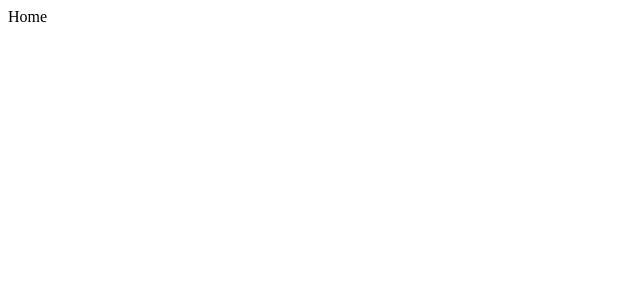
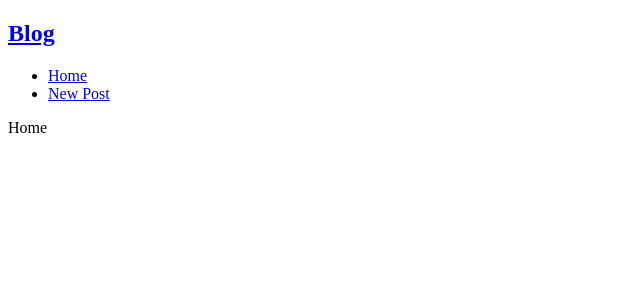
Before and after one commit to lltelles/blog_with_axios, a React (Vite) app: page / in a window 1280 px wide. Shown: the top 300 px of the page, without its empty margins (0-640 px from the left). Built offline with nearby package versions, Linux system fonts and the light colour scheme; a web font is replaced by a local one.

Commit message:
navbar creation

```diff
--- a/src/App.jsx
+++ b/src/App.jsx
@@ -1,5 +1,5 @@
 import { Outlet } from 'react-router-dom'
-
+import Navbar from './components/Navbar'
 
 import './App.css'
 
@@ -7,6 +7,7 @@
 
   return (
     <div className='App'>
+      <Navbar />
       <div className="container">
         <Outlet />
       </div>
--- /dev/null
+++ b/src/components/Navbar.jsx
@@ -0,0 +1,24 @@
+import { Link } from "react-router-dom"
+
+
+
+
+const Navbar = () => {
+    return (
+        <nav className="navabr">
+            <h2>
+                <Link to={'/'}>Blog</Link>
+            </h2>
+            <ul>
+                <li>
+                    <Link to={'/'}>Home</Link>
+                </li>
+                <li>
+                    <Link to={'/new'} className="new-btn">New Post</Link>
+                </li>
+            </ul>
+        </nav>
+    )
+}
+
+export default Navbar
```
